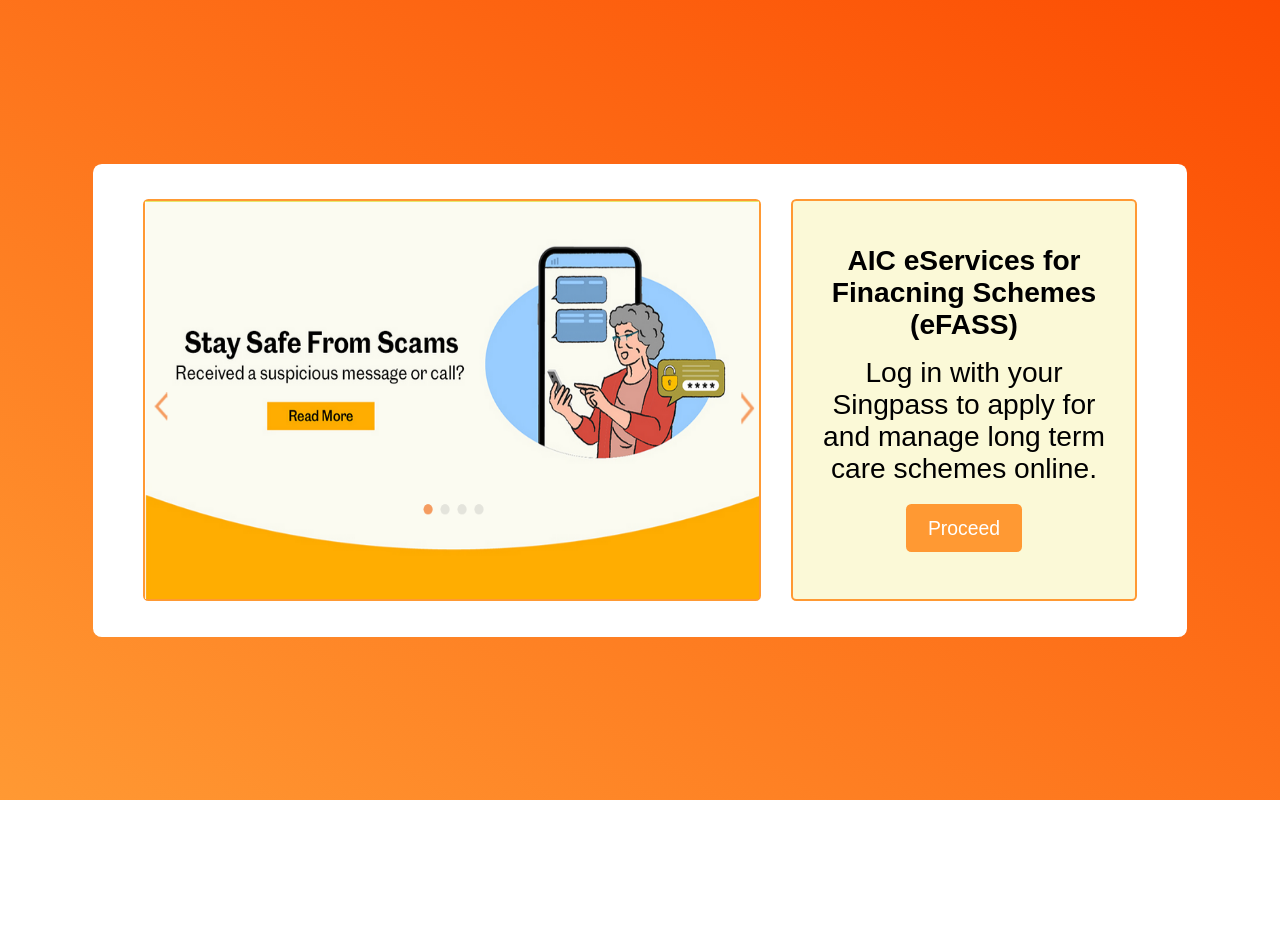
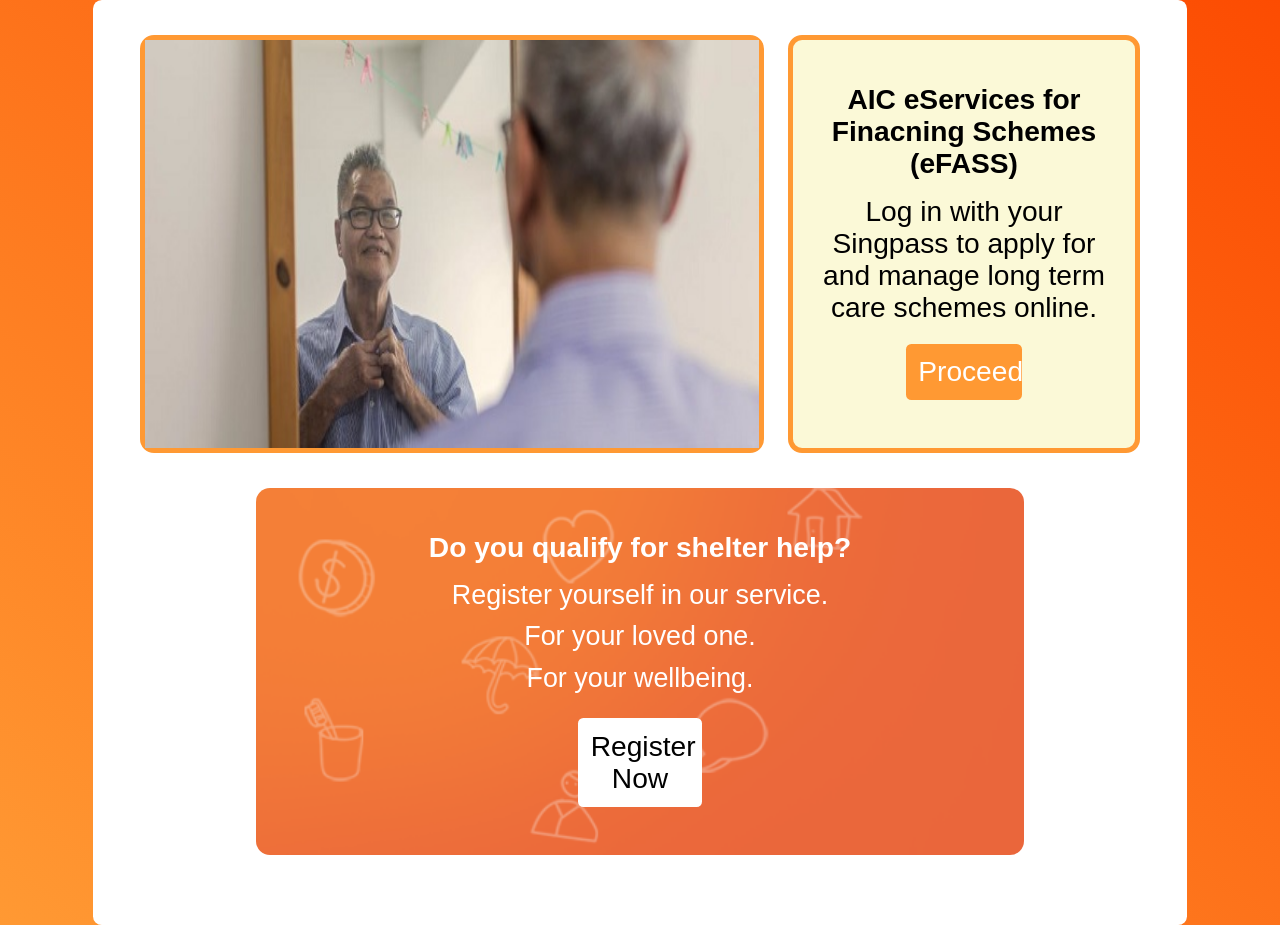
Before and after one commit to pjhoodsta/APU_Web_Project_Sanctuary, a PHP site: page / in a window 1280 px wide. Shown: the part 155-1080 px from the top of the page. Before the commit the page ends 955 px from the top, so only its background shows below. Run offline with PHP 8.4, Linux system fonts and the light colour scheme.

Commit message:
wrapping up second card item contaner. I need to refactor a lot later

```diff
--- a/index.html
+++ b/index.html
@@ -13,10 +13,10 @@
         <div class="fillerline"></div>
         <div class="navbar-tooltip">
           <ul class="navbar-nav">
-            <li class="nav">
+            <li>
               <a href="./registration.html">Registration</a>
             </li>
-            <li class="nav">
+            <li>
               <a href="./log-in.html">Log In</a>
             </li>
           </ul>
@@ -31,25 +31,35 @@
     </header>
     <main class="gradient">
       <section class="card index flex-box-column">
-        <div class="card-item-container card-item-container-index-top">
-          <div class="card-item border-default card-item-slider">
-            <img src="./images/dummy-slider-img.png" alt="dummy-slider-img" />
+        <div
+          class="card-item-container card-item-container-index-top margin-bottom-index"
+        >
+          <div
+            class="card-item border-default border-radius-default card-item-slider"
+          >
+            <img src="./images/senior-group-home.jpg" alt="dummy-slider-img" />
           </div>
           <div
-            class="card-item card-item-latest-news flex-box-column backgrouind-color-light-yellow border-default text-align-center"
+            class="card-item card-item-latest-news flex-box-column backgrouind-color-light-yellow border-radius-default border-default text-align-center"
           >
-            <h2 class="font-size-vmax">
-              AIC eServices for Finacning Schemes (eFASS)
-            </h2>
-            <p class="font-size-vmax">
+            <h2>AIC eServices for Finacning Schemes (eFASS)</h2>
+            <p>
               Log in with your Singpass to apply for and manage long term care
               schemes online.
             </p>
             <button type="submit">Proceed</button>
           </div>
         </div>
-        <div class="card-item-container">
-          <div class="card-item"></div>
+        <div
+          class="card-item card-item-register-now flex-box-column border-radius-default margin-bottom-index text-align-center background-image-register-now"
+        >
+          <h2 class="font-size-vmax">Do you qualify for shelter help?</h2>
+          <ul class="register-now">
+            <li>Register yourself in our service.</li>
+            <li>For your loved one.</li>
+            <li>For your wellbeing.</li>
+          </ul>
+          <button class="register-now" type="">Register Now</button>
         </div>
         <div class="card-item-container">
           <div class="card-item"></div>
--- a/log-in.html
+++ b/log-in.html
@@ -17,10 +17,10 @@
         <div class="fillerline"></div>
         <div class="navbar-tooltip">
           <ul class="navbar-nav">
-            <li class="nav">
+            <li>
               <a href="./registration.html">Registration</a>
             </li>
-            <li class="nav">
+            <li>
               <a href="./log-in.html">Log In</a>
             </li>
           </ul>
--- a/style.css
+++ b/style.css
@@ -106,6 +106,12 @@
   width: 6.6rem;
 }
 
+button.register-now {
+  background-color: white;
+  color: black;
+  width: 7rem;
+}
+
 button.login {
   width: 104.5%;
   margin-block: 1.1rem;
@@ -200,6 +206,7 @@
 
 section.index {
   width: 80%;
+  align-items: center;
 }
 
 section.login {
@@ -258,6 +265,19 @@
   justify-content: space-around;
   align-items: center;
 }
+.card-item-latest-news > * {
+  font-size: 2.2vmax;
+}
+.card-item-register-now {
+  width: 75%;
+  justify-content: space-around;
+  align-items: center;
+  padding-block: 2.5rem;
+  color: white;
+}
+.card-item-register-now > * {
+  font-size: 2.2vmax;
+}
 
 .card-item-registration {
   width: 46.2%;
@@ -292,10 +312,17 @@
   float: right;
   background-color: #ff9933;
 }
-li.nav {
+ul.navbar-nav > * {
   padding: 0.5rem 1.5rem 0.5rem 1.5rem;
 }
-
+ul.register-now {
+  margin-bottom: 0.6rem;
+}
+ul.register-now > * {
+  margin-bottom: 0.6rem;
+  font-size: 2.1vmax;
+  font-weight: 300;
+}
 .fillerline {
   width: 100%;
   margin-right: auto;
@@ -308,10 +335,26 @@
 .background-color-white {
   background-color: white;
 }
+
 .backgrouind-color-light-yellow {
   background-color: #fbf9d7;
 }
+.font-color-white {
+  color: ;
+}
 .border-default {
-  border: #ff9933 solid 0.15rem;
-  border-radius: 0.3rem;
+  border: #ff9933 solid 0.3rem;
 }
+.border-radius-default {
+  border-radius: 0.8rem;
+}
+
+.background-image-register-now {
+  background-image: url(./images/toolbar-bg.png);
+  background-repeat: no-repeat;
+  background-size: cover;
+}
+
+.margin-bottom-index {
+  margin-bottom: 2rem;
+}
```
Also changed, not shown: registration.html (+3 -4 lines), images/toolbar-bg.png (added).
